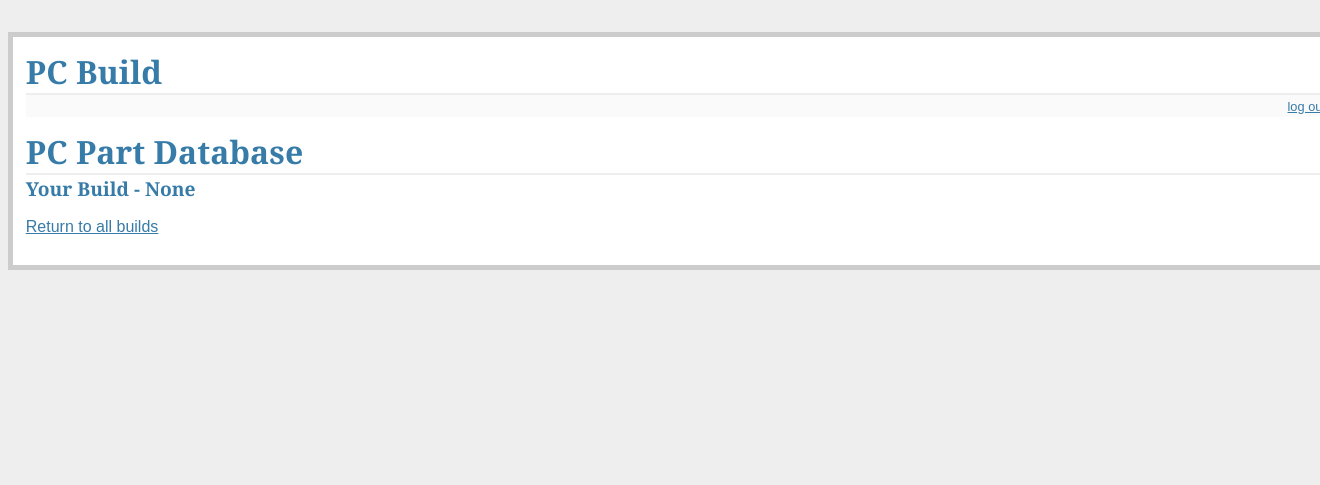
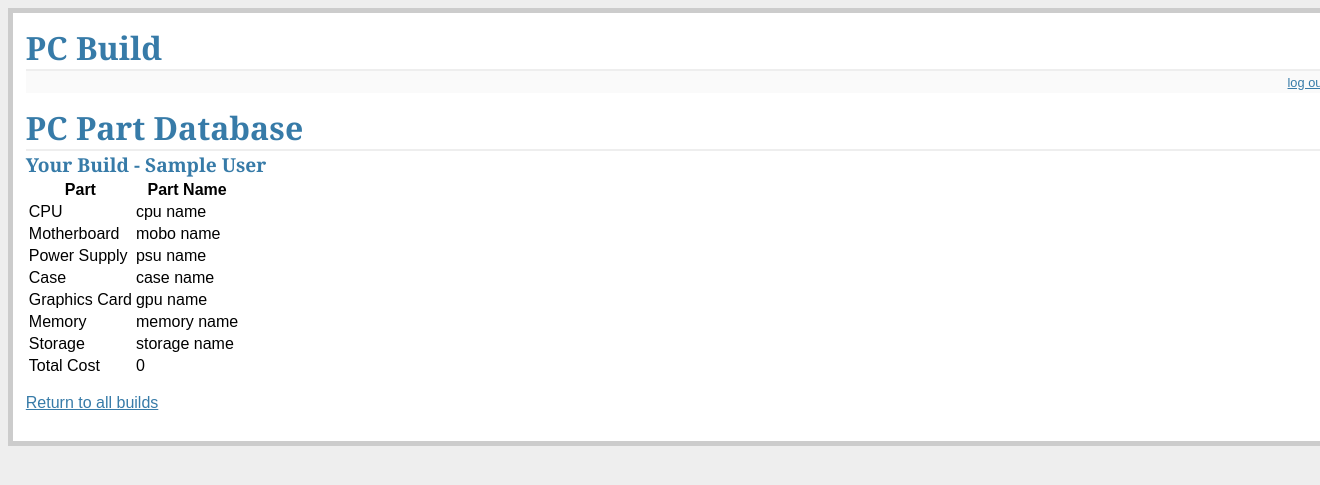
Before and after one commit to btsaubt/pc-build-db, a Flask app: page /current_build in a window 1320 px wide; the page is wider, and only the part inside the window is pictured. Shown: the top 485 px of that part. Run offline with Flask 2, Linux system fonts and the light colour scheme; the visitor is signed in with stand-in values (Sample User, id 1); parts of the project's set-up code (start-up, migrations or seed data) failed here and were passed over.

Commit message:
fixed silly bug in current build

```diff
--- a/server.py
+++ b/server.py
@@ -99,11 +99,7 @@ def current_build():
     '''
     print >> sys.stderr, 'showing build {}'.format(session['build_name'])
 
-    session['build_name'] = request.form.get('BuildName')
-    if 'cpu_id' in session:
-        print >> sys.stderr, "cpu exists"
-    else:
-        print >> sys.stderr, "cpu does not exist"
+    session['build_name'] = session['build_name'] # get this line to work!!!
 
     context = dict(build_name=session['build_name'], cpu_name='cpu name',
                    mobo_name='mobo name', psu_name='psu name',
--- a/static/style.css
+++ b/static/style.css
@@ -4,7 +4,7 @@ h1, h2          { font-family: 'Georgia', serif; margin: 0; }
 h1              { border-bottom: 2px solid #eee; }
 h2              { font-size: 1.2em; }
 
-.page           { margin: 2em auto; width: 100%; border: 5px solid #ccc;
+.page           { margin: 0.2em auto; width: 100%; border: 5px solid #ccc;
                   padding: 0.8em; background: white; }
 .entries        { list-style: none; margin: 0; padding: 0; }
 .entries li     { margin: 0.8em 1.2em; }
--- a/templates/current_build.html
+++ b/templates/current_build.html
@@ -4,7 +4,7 @@
   <h1>PC Part Database</h1>
   <h2>Your Build - {{build_name}}</h2>
 
-<!--
+
   <div>
     <table>
       <tr>
@@ -35,7 +35,7 @@
         <td>Total Cost</td> <td>{{total_cost}}</td>
       </tr>
     </table>
-  </div> -->
+  </div>
 
 <p> <a href="{{ url_for('build_index') }}">Return to all builds</a> </p>
 
```
